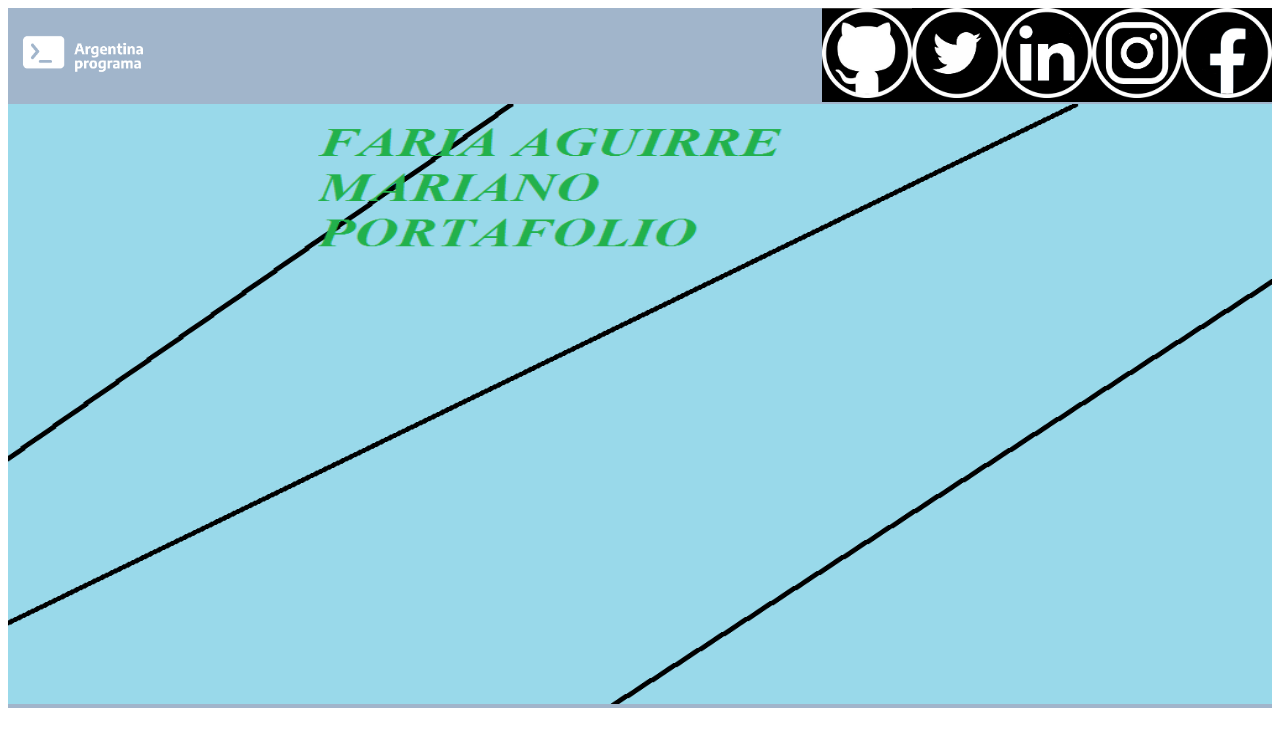
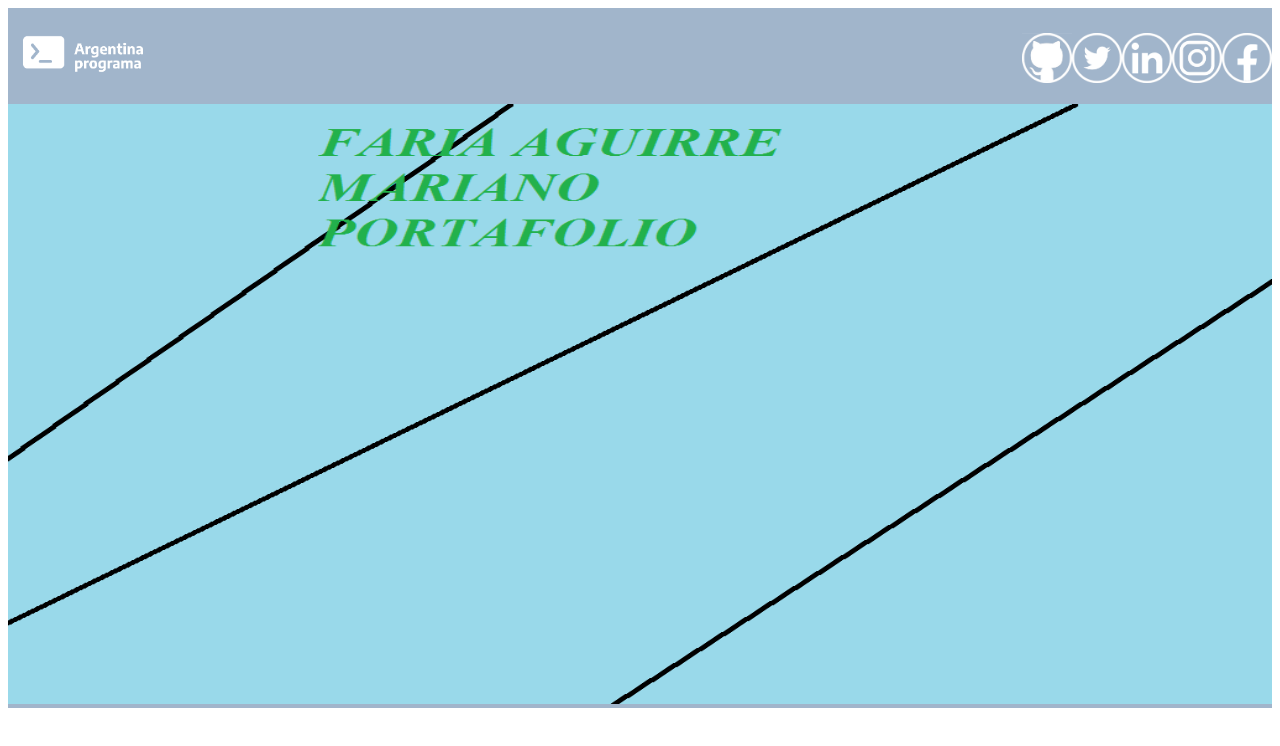
Before and after one commit to Mariano311001/Proyectoarg_FariaAguirreMariano, an Angular app in the folder Proyecto_FariaAguirreMariano/: page / in a window 1280 px wide. Shown: the top 746 px of the page. Built offline with nearby package versions, Linux system fonts and the light colour scheme.

Commit message:
Componentes

```diff
--- a/Proyecto_FariaAguirreMariano/src/app/components/header/header.component.css
+++ b/Proyecto_FariaAguirreMariano/src/app/components/header/header.component.css
@@ -2,6 +2,5 @@ div{
     background-color: #a1b5cb;
 }
 app-social{
-    background-color: black;
     float:right
 }
--- a/Proyecto_FariaAguirreMariano/src/app/components/social/social.component.css
+++ b/Proyecto_FariaAguirreMariano/src/app/components/social/social.component.css
@@ -1,3 +1,4 @@
 img{
-    width: 90px;
+    width: 50px;
+    margin-top: 25px;
 }
```
